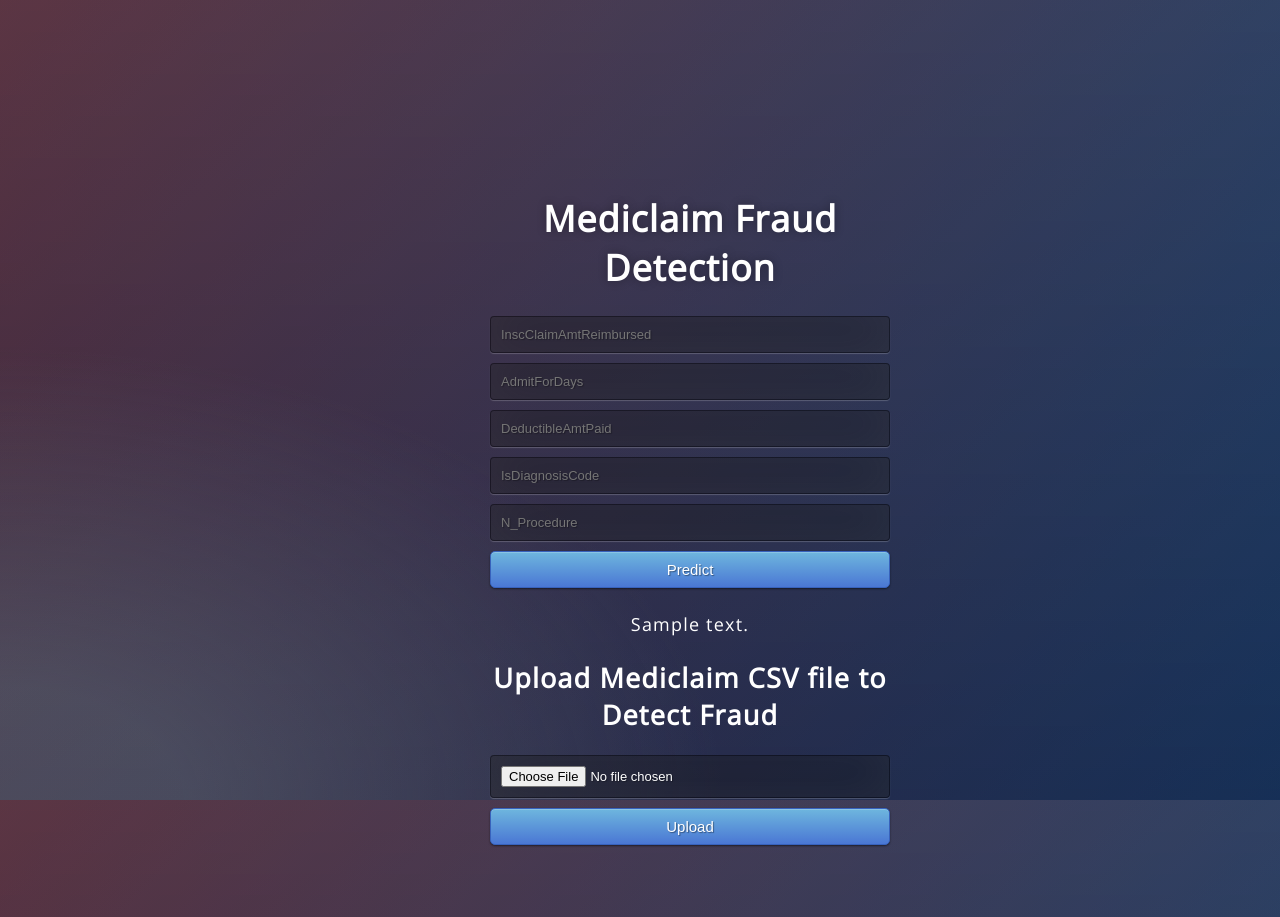
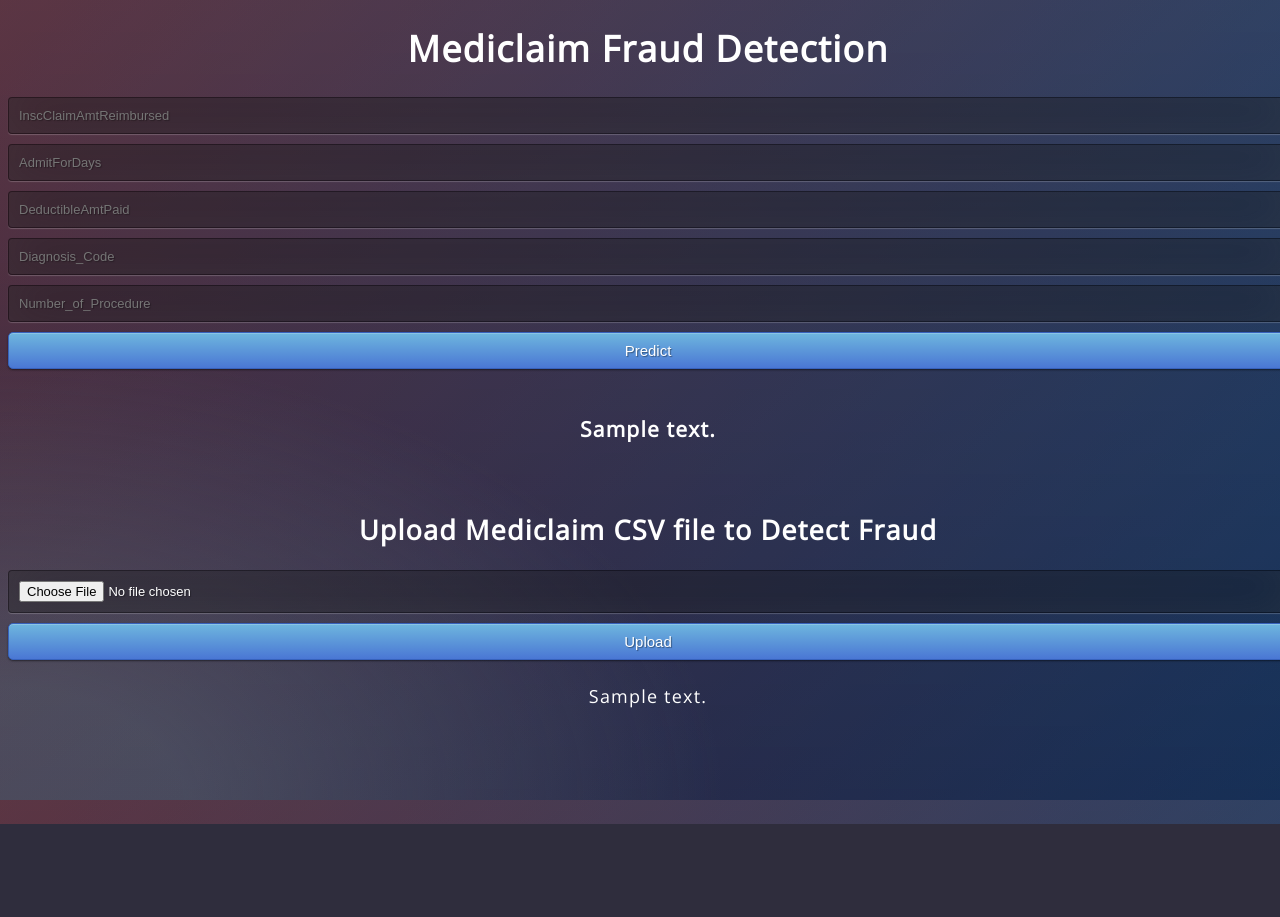
Before and after one commit to rahulyadav1993/Mediclaim-Fraud-Detection, a Flask app: template templates/index.html in a window 1280 px wide. After the commit the page ends 824 px from the top, so only its background shows below. Run offline with Flask 2, Linux system fonts and the light colour scheme; the template is opened without the code that fills it: most values are stand-ins (such as "Sample title", 1, 10 or a date in 2020); parts of the project's set-up code (start-up, migrations or seed data) failed here and were passed over.

Commit message:
Update index.html

```diff
--- a/templates/index.html
+++ b/templates/index.html
@@ -13,38 +13,34 @@
 </head>
 
 <body>
- <div class="login">
+
 
 	<h1>Mediclaim Fraud Detection</h1>
      <!-- Main Input For Receiving Query to our ML -->
     <form action="{{ url_for('predict')}}"method="post">
-    	<input type="text" name='InscClaimAmtReimbursed' placeholder="InscClaimAmtReimbursed" required="required" />
-        <input type="text" name='AdmitForDays' placeholder="AdmitForDays" required="required" />
-		<input type="text" name='DeductibleAmtPaid' placeholder="DeductibleAmtPaid" required="required" />
-		<input type="text" name='IsDiagnosisCode' placeholder="IsDiagnosisCode" required="required" />
-		<input type="text" name='N_Procedure' placeholder="N_Procedure" required="required" />
+    	<input type="number" name='InscClaimAmtReimbursed' placeholder="InscClaimAmtReimbursed" required="required" step="0.01" />
+        <input type="number" name='AdmitForDays' placeholder="AdmitForDays" required="required" />
+		<input type="number" name='DeductibleAmtPaid' placeholder="DeductibleAmtPaid" required="required" step="0.01" />
+		<input type="number" name='Diagnosis_Code' placeholder="Diagnosis_Code" required="required" min="0" max="999" />
+		<input type="number" name='Number_of_Procedure' placeholder="Number_of_Procedure" required="required" min="0" max="999"  />
 
 
         <button type="submit" class="btn btn-primary btn-block btn-large">Predict</button>
     </form>
     <br>
-	  {{ prediction_text }}
-	 <br>
+      <h3> {{ prediction_text }} </h3>
+
+
+    <br>
+
+
    <h2>Upload Mediclaim CSV file to Detect Fraud</h2>
     <form action = "/file_predict" method = "post" enctype="multipart/form-data">
         <input type="file" name="file" />
         <input type = "submit" class="btn btn-primary btn-block btn-large" value="Upload">
     </form>
-
-
     <br>
-   <br>
-   <br>
-
-
-
- </div>
-
+{{ prediction_text2 }}
 
 </body>
 </html>
```
